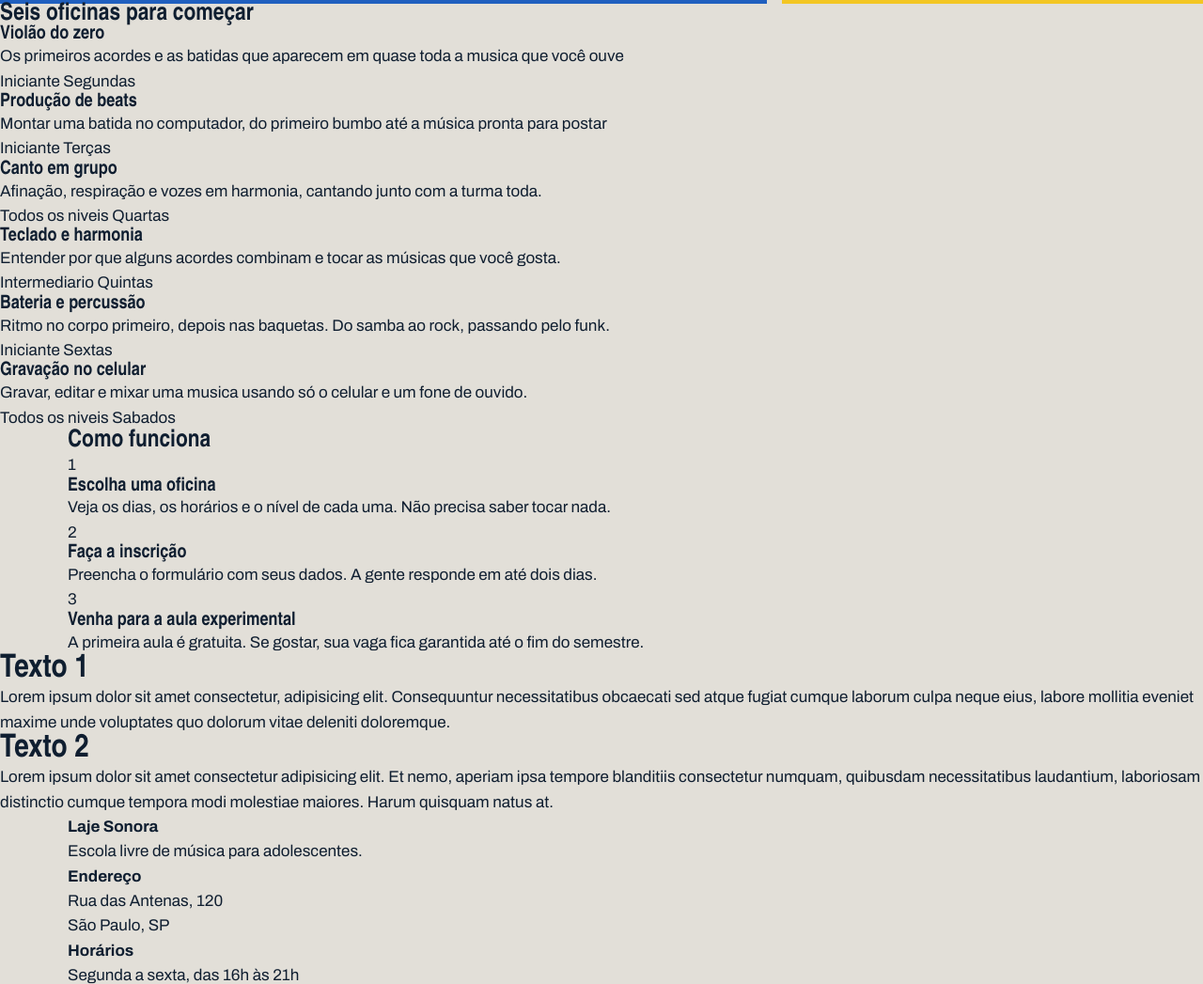
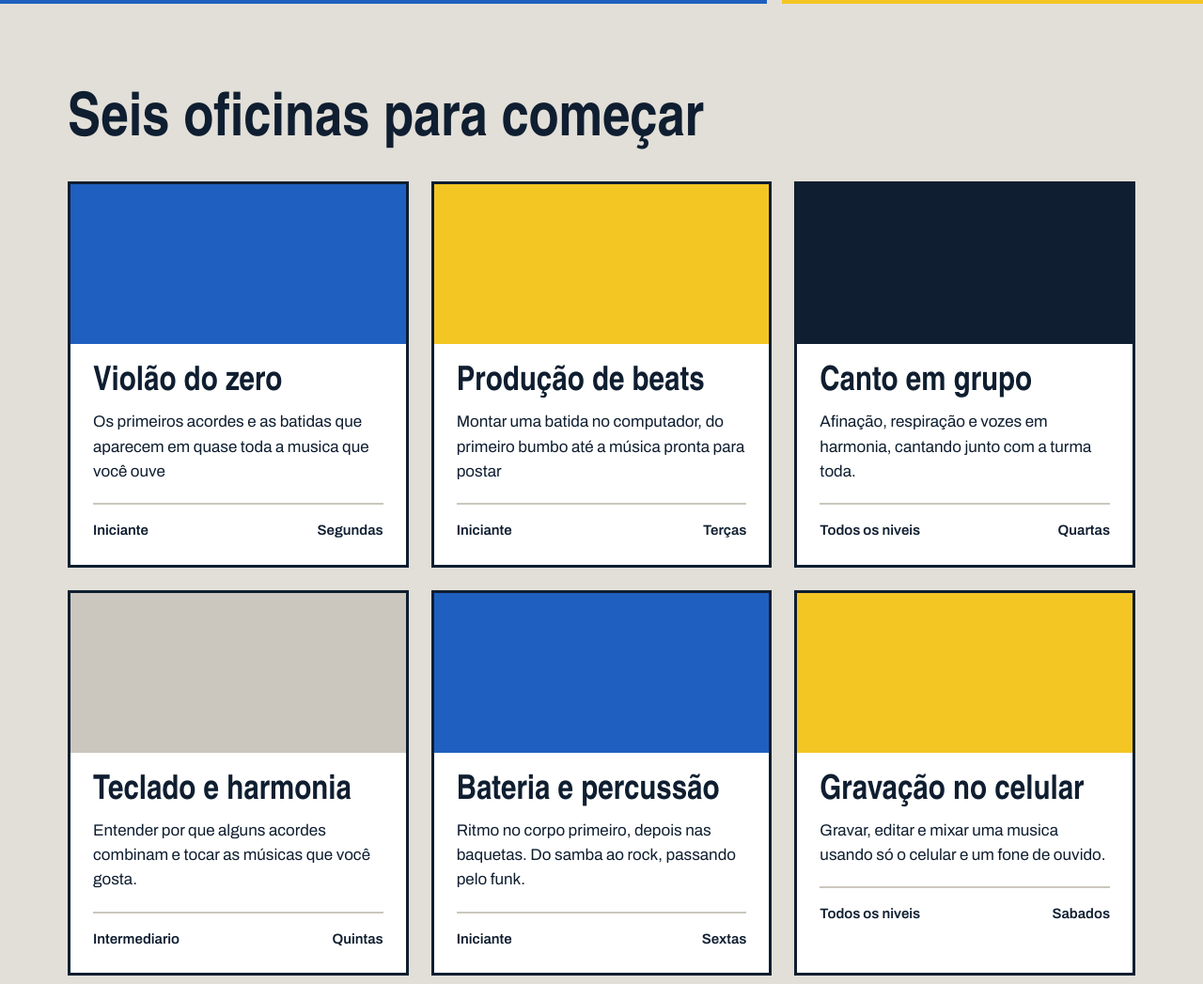
Before and after one commit to vitorsgoncalves-ctrl/laje_sonora, a plain HTML site: page index.html in a window 1280 px wide. Shown: the part 702-1749 px from the top of the page at 94% size. Drawn offline with Linux system fonts and the light colour scheme; a web font is replaced by a local one.

Commit message:
Cards das oficinas

```diff
--- a/index.css
+++ b/index.css
@@ -125,3 +125,63 @@ h1, h2, h3 {
 .botao:hover {
     background: var(--caixa-dagua);
 }
+
+.secao {
+    margin-top: 96px;
+}
+
+.titulo-secao {
+    font-size: 64px;
+    margin-bottom: 32px;
+}
+
+.cards {
+    display: flex;
+    flex-wrap: wrap;
+    gap: 24px;
+}
+
+.card {
+    background: var(--branco);
+    border: 3px solid var(--tinta);
+    flex: 1 1 340px;
+}
+
+.card .foto {
+    height: 170px;
+}
+
+.foto {
+    background: var(--concreto-escuro);
+}
+
+.foto-azul {
+    background: var(--caixa-dagua);
+}
+
+.foto-amarela {
+    background: var(--fita);
+}
+
+.foto-tinta {
+    background: var(--tinta);
+}
+
+.card-texto {
+    padding: 24px;
+}
+
+.card h3 {
+    font-size: 36px;
+    margin-bottom: 12px;
+}
+
+.card-info {
+    margin-top: 20px;
+    padding-top: 16px;
+    border-top: 2px solid var(--concreto-escuro);
+    font-weight: 600;
+    font-size: 15px;
+    display: flex;
+    justify-content: space-between;
+}
--- a/index.html
+++ b/index.html
@@ -16,7 +16,7 @@
         <nav class="menu">
             <a href="index.html" class="atual">Inicio</a>
             <a href="oficinas.html">Oficina</a>
-            <a href="inscrição.html">Inscrição</a>
+            <a href="inscricao.html">Inscrição</a>
         </nav>
     </header>
     <main>
@@ -29,11 +29,11 @@
                 <a href="oficinas.html" class="botao">Ver oficinas</a>
             </div>
         </section>
-        <section class="conteudo-secao">
+        <section class="conteudo secao">
             <h2 class="titulo-secao">Seis oficinas para começar</h2>
             <div class="cards">
                 <article class="card">
-                    <div class="foto-fotoazul"></div>
+                    <div class="foto foto-azul"></div>
                     <div class="card-texto">
                         <h3>Violão do zero</h3>
                         <p>Os primeiros acordes e as batidas que aparecem em quase toda a musica que você ouve</p>
@@ -44,8 +44,8 @@
                     </div>
                 </article>
                 <article class="card">
-                    <div class="foto-amarela"></div>
-                    <div class="card-texto2">
+                    <div class="foto foto-amarela"></div>
+                    <div class="card-texto">
                         <h3>Produção de beats</h3>
                         <p>Montar uma batida no computador, do primeiro bumbo até a música pronta para postar</p>
                         <div class="card-info">
@@ -55,8 +55,8 @@
                     </div>
                 </article>
                 <article class="card">
-                    <div class="foto-tinta"></div>
-                    <div class="card-texto3">
+                    <div class="foto foto-tinta"></div>
+                    <div class="card-texto">
                         <h3>Canto em grupo</h3>
                         <p>Afinação, respiração e vozes em harmonia, cantando junto com a turma toda.</p>
                         <div class="card-info">
@@ -67,7 +67,7 @@
                 </article>
                 <article class="card">
                     <div class="foto"></div>
-                    <div class="card-texto4">
+                    <div class="card-texto">
                         <h3>Teclado e harmonia</h3>
                         <p>Entender por que alguns acordes combinam e tocar as músicas que você gosta.</p>
                         <div class="card-info">
@@ -77,8 +77,8 @@
                     </div>
                 </article>
                 <article class="card">
-                    <div class="foto-azul"></div>
-                    <div class="card-texto5">
+                    <div class="foto foto-azul"></div>
+                    <div class="card-texto">
                         <h3>Bateria e percussão</h3>
                         <p>Ritmo no corpo primeiro, depois nas baquetas. Do samba ao rock, passando pelo funk.</p>
                         <div class="card-info">
@@ -88,8 +88,8 @@
                     </div>
                 </article>
                 <article class="card">
-                    <div class="foto-amarela"></div>
-                    <div class="card-texto6">
+                    <div class="foto foto-amarela"></div>
+                    <div class="card-texto">
                         <h3>Gravação no celular</h3>
                         <p>Gravar, editar e mixar uma musica usando só o celular e um fone de ouvido.</p>
                         <div class="card-info">
```
Also changed, not shown: inscricao.html (added, +30 -0 lines), inscrição.html (deleted, +0 -17 lines), oficinas.html (+1 -1 lines).
